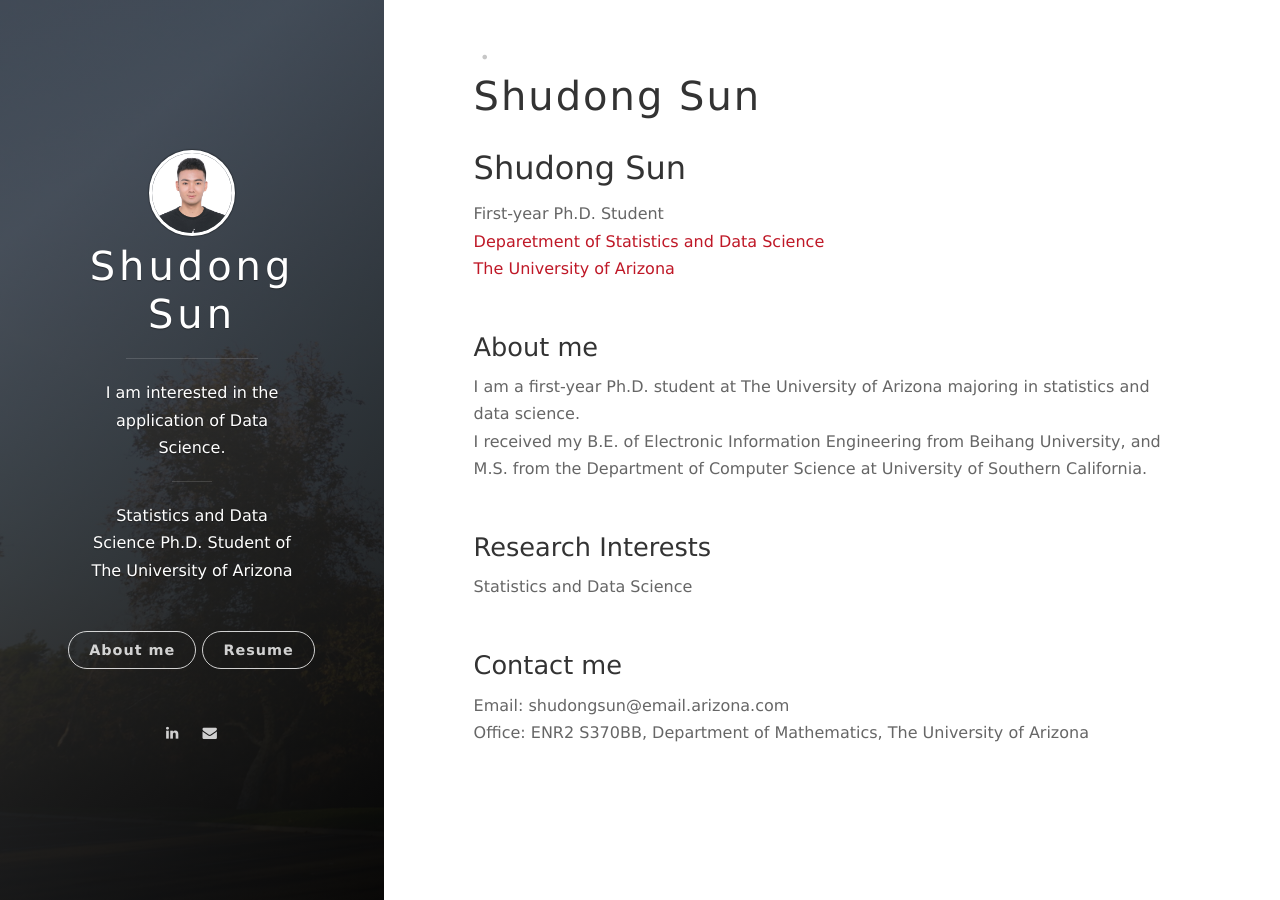
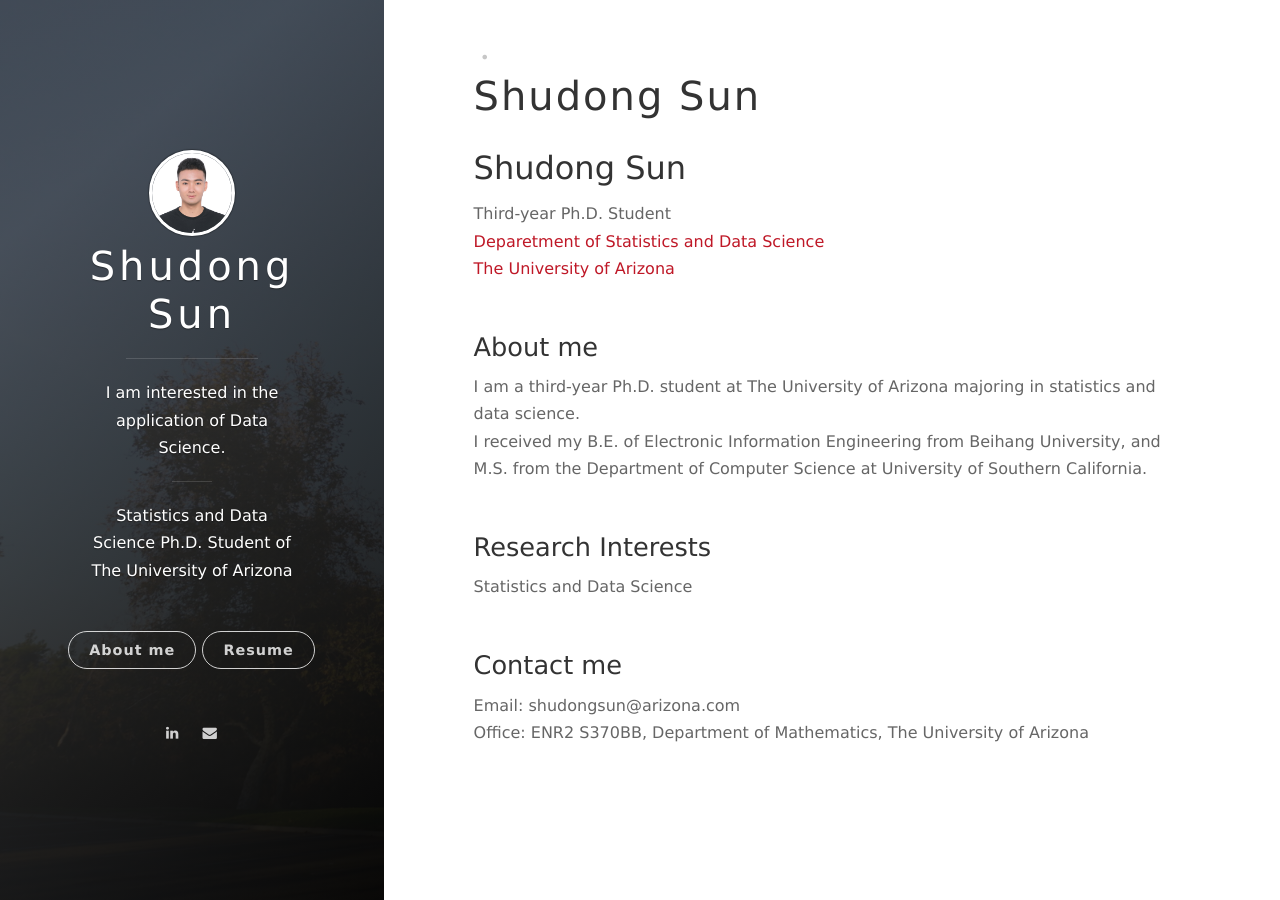
Before and after one commit to ShudongSun/ShudongSun.github.io, a Jekyll site: the page built from index.md, in a window 1280 px wide. Built offline with Jekyll 4.4.1, drawn with Linux system fonts in a browser that asks for light colours; nearby versions of some CDN libraries; our own code applies the rules of GitHub Pages for plain Markdown files; the list of posts is cut into pages by our own code.

Commit message:
Update index.md

```diff
--- a/index.md
+++ b/index.md
@@ -1,13 +1,13 @@
 ## Shudong Sun
 
-First-year Ph.D. Student <br />
+Third-year Ph.D. Student <br />
 [Deparetment of Statistics and Data Science](https://statistics.arizona.edu/)<br />
 [The University of Arizona](https://www.arizona.edu/)<br /><br />
 
 
 ### About me
 
-I am a first-year Ph.D. student at The University of Arizona majoring in statistics and data science.<br />
+I am a third-year Ph.D. student at The University of Arizona majoring in statistics and data science.<br />
 I received my B.E. of Electronic Information Engineering from Beihang University, and M.S. from the Department of Computer Science at University of Southern California.<br /><br />
 
 <!-- For more details see [GitHub Flavored Markdown](https://guides.github.com/features/mastering-markdown/). -->
@@ -18,5 +18,5 @@ Statistics and Data Science<br /><br />
 
 ### Contact me
 
-Email: shudongsun@email.arizona.com<br />
+Email: shudongsun@arizona.com<br />
 Office: ENR2 S370BB, Department of Mathematics, The University of Arizona<br /><br />
```
